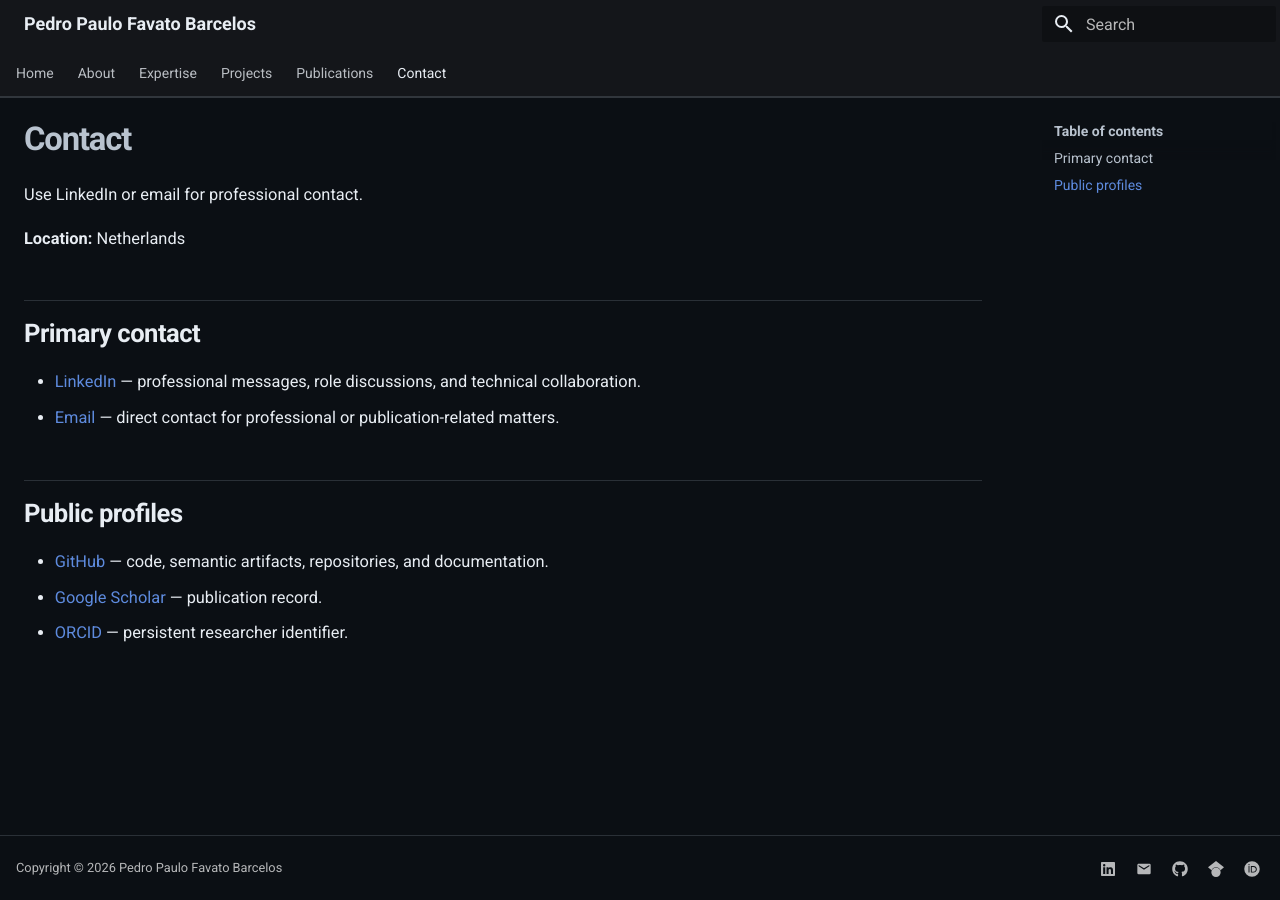
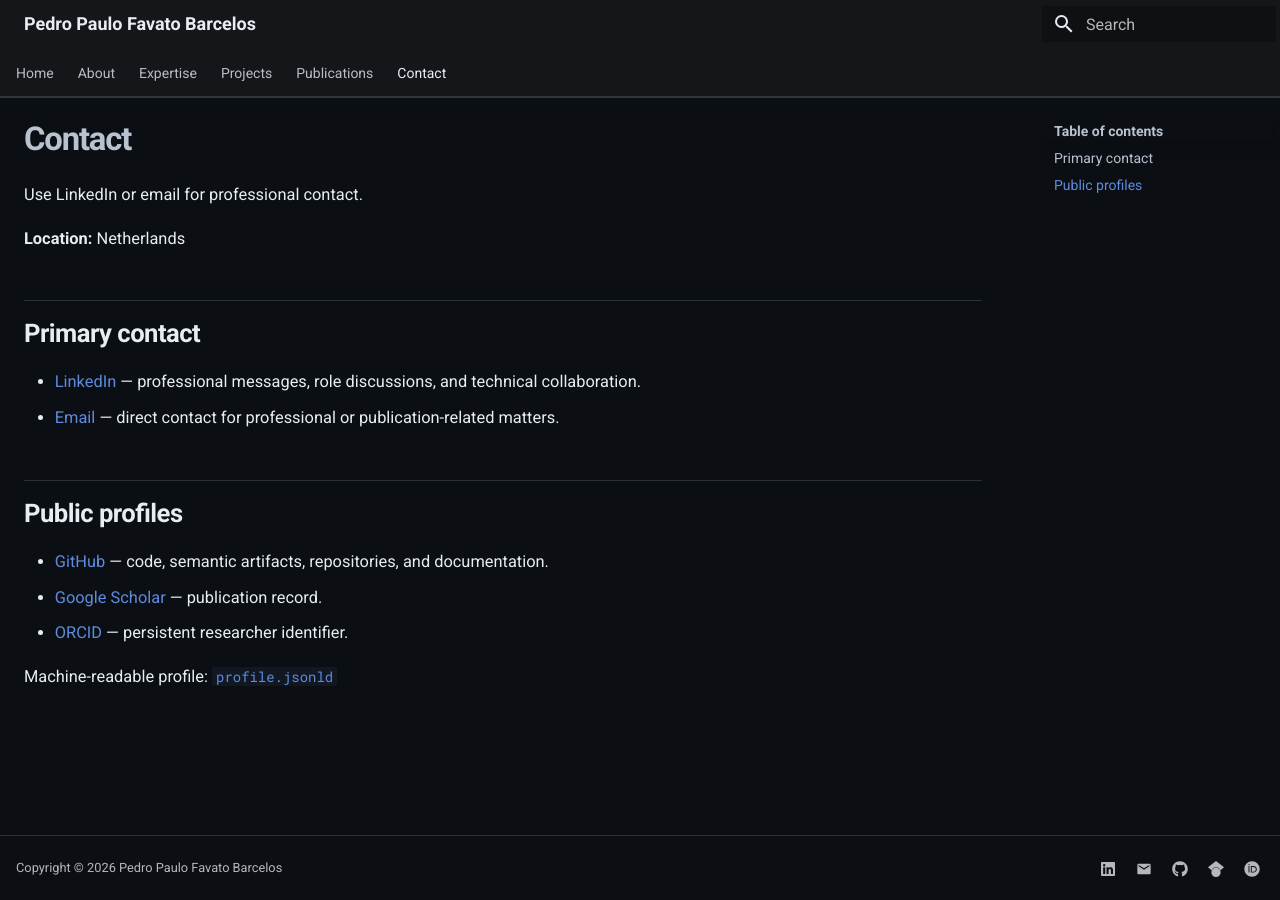
Before and after one commit to pedropaulofb/pedropaulofb.github.io, an MkDocs documentation site: the page built from docs/contact.md, in a window 1280 px wide. Built offline with MkDocs 1.6.1 and Material for MkDocs 9.7.7, drawn with Linux system fonts in a browser that asks for light colours; comment, search, counter and statistics services are not loaded.

Commit message:
feat(metadata): expose JSON-LD profile from site head

```diff
--- a/docs/contact.md
+++ b/docs/contact.md
@@ -14,3 +14,5 @@
 - [GitHub](https://w3id.org/pedropaulofb/github) — code, semantic artifacts, repositories, and documentation.
 - [Google Scholar](https://w3id.org/pedropaulofb/scholar) — publication record.
 - [ORCID](https://w3id.org/pedropaulofb/orcid) — persistent researcher identifier.
+
+Machine-readable profile: [`profile.jsonld`](profile.jsonld)
--- a/mkdocs.yml
+++ b/mkdocs.yml
@@ -25,6 +25,7 @@
     - search.suggest
     - search.highlight
     - content.code.copy
+  custom_dir: overrides
 
 nav:
   - Home: index.md
--- /dev/null
+++ b/overrides/main.html
@@ -0,0 +1,9 @@
+{% extends "base.html" %} {% block extrahead %} {{ super() }}
+
+<link
+  rel="alternate"
+  type="application/ld+json"
+  href="{{ 'profile.jsonld' | url }}"
+  title="Machine-readable JSON-LD profile"
+/>
+{% endblock %}
```
